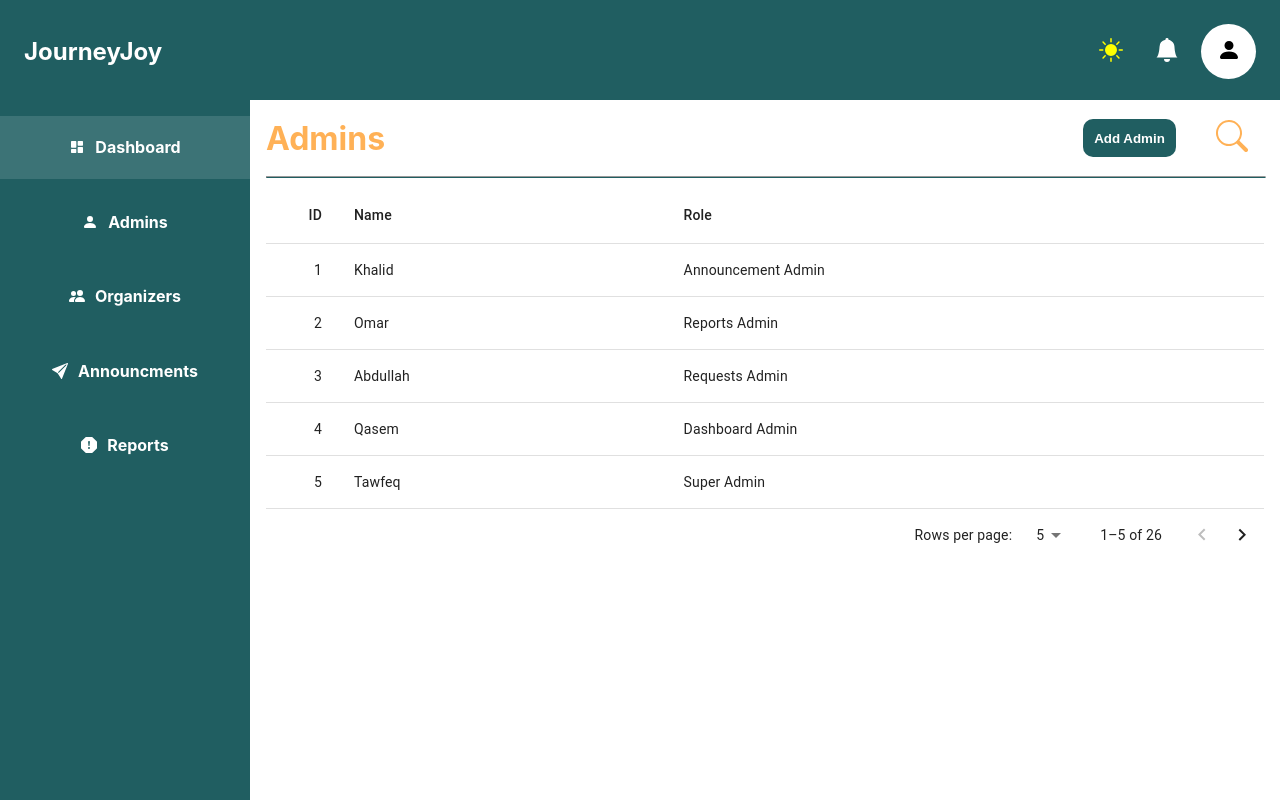
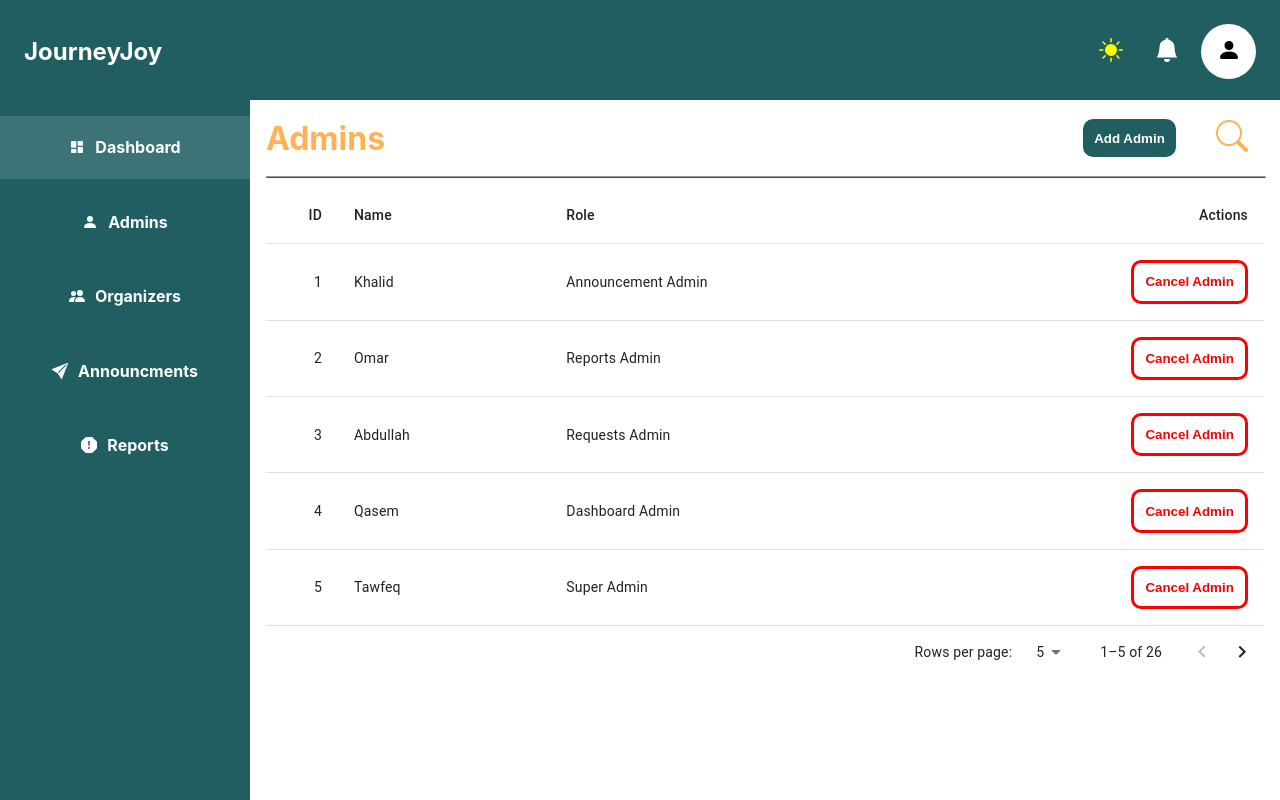
Before and after one commit to KhalidSinan/Travel-App-Web, a React (Create React App) app in the folder TravelAppWeb/travelappweb/: page /admins in a window 1280 px wide. Built offline with nearby package versions, Linux system fonts and the light colour scheme.

Commit message:
generalize the custom button and finish the admins list

```diff
--- a/TravelAppWeb/travelappweb/src/App.js
+++ b/TravelAppWeb/travelappweb/src/App.js
@@ -12,7 +12,6 @@ function App() {
           <Route path="/" element={<DashboardLayout />}>
             <Route index element={<Dashboard />} />
             <Route path="admins" element={<Admins />} />
-            {/* Organizers Here */}
           </Route>
           <Route path="/login" element={<Login />} />
         </Routes>
--- a/TravelAppWeb/travelappweb/src/Pages/Admins/Admins.js
+++ b/TravelAppWeb/travelappweb/src/Pages/Admins/Admins.js
@@ -1,7 +1,7 @@
 import { BsSearch } from 'react-icons/bs';
 import CustomIconButton from '../../helper/Components/IconButton/CustomIconButton';
 import styles from './Admins.module.css';
-import PrimaryButton from '../../helper/Components/PrimaryButton/PrimaryButton';
+import CustomButton from '../../helper/Components/CustomButton/CustomButton.js';
 import AdminsList from './AdminsList';
 
 const Admins = _ => {
@@ -10,7 +10,7 @@ const Admins = _ => {
             <header className={styles['admins-header']}>
                 <h1>Admins</h1>
                 <div className={styles['admins-header-actions']}>
-                    <PrimaryButton name="Add Admin" />
+                    <CustomButton name="Add Admin" />
                     <CustomIconButton
                     icon={<BsSearch color='#ffb156' fontSize={32} />}
                     />
--- a/TravelAppWeb/travelappweb/src/Pages/Admins/Admins.module.css
+++ b/TravelAppWeb/travelappweb/src/Pages/Admins/Admins.module.css
@@ -33,6 +33,7 @@
     gap: 24px;
 }
 
+
 .admins-list {
     grid-area: admins-list;
     padding: 0.5rem 0rem;
--- a/TravelAppWeb/travelappweb/src/Pages/Admins/AdminsList.js
+++ b/TravelAppWeb/travelappweb/src/Pages/Admins/AdminsList.js
@@ -8,7 +8,10 @@ import TableHead from "@mui/material/TableHead";
 import TablePagination from "@mui/material/TablePagination";
 import TableRow from "@mui/material/TableRow";
 import TableSortLabel from "@mui/material/TableSortLabel";
-
+import CustomButton from "../../helper/Components/CustomButton/CustomButton.js";
+import styles from './AdminsList.module.css';
+import CustomIconButton from "../../helper/Components/IconButton/CustomIconButton.js";
+import { BsCrosshair, BsTrash2, BsTrash3Fill, BsTrashFill, BsX } from "react-icons/bs";
 function createData(id, name, role) {
   return {
     id,
@@ -24,25 +27,25 @@ const rows = [
   createData(5, "Tawfeq", "Super Admin"),
   createData(6, "Osama", "Oraganizers Admin"),
   createData(7, "Waled", "Super Admin"),
-  createData(7, "Waled", "Super Admin"),
-  createData(7, "Waled", "Super Admin"),
-  createData(7, "Waled", "Super Admin"),
-  createData(7, "Waled", "Super Admin"),
-  createData(7, "Waled", "Super Admin"),
-  createData(7, "Waled", "Super Admin"),
-  createData(7, "Waled", "Super Admin"),
-  createData(7, "Waled", "Super Admin"),
-  createData(7, "Waled", "Super Admin"),
-  createData(7, "Waled", "Super Admin"),
-  createData(7, "Waled", "Super Admin"),
-  createData(7, "Waled", "Super Admin"),
-  createData(7, "Waled", "Super Admin"),
-  createData(7, "Waled", "Super Admin"),
-  createData(7, "Waled", "Super Admin"),
-  createData(7, "Waled", "Super Admin"),
-  createData(7, "Waled", "Super Admin"),
-  createData(7, "Waled", "Super Admin"),
-  createData(7, "Waled", "Super Admin"),
+  createData(8, "Waled", "Super Admin"),
+  createData(9, "Waled", "Super Admin"),
+  createData(10, "Waled", "Super Admin"),
+  createData(11, "Waled", "Super Admin"),
+  createData(12, "Waled", "Super Admin"),
+  createData(13, "Waled", "Super Admin"),
+  createData(14, "Waled", "Super Admin"),
+  createData(15, "Waled", "Super Admin"),
+  createData(16, "Waled", "Super Admin"),
+  createData(17, "Waled", "Super Admin"),
+  createData(18, "Waled", "Super Admin"),
+  createData(19, "Waled", "Super Admin"),
+  createData(20, "Waled", "Super Admin"),
+  createData(21, "Waled", "Super Admin"),
+  createData(22, "Waled", "Super Admin"),
+  createData(23, "Waled", "Super Admin"),
+  createData(24, "Waled", "Super Admin"),
+  createData(25, "Waled", "Super Admin"),
+  createData(26, "Waled", "Super Admin"),
 ];
 
 function descendingComparator(a, b, orderBy) {
@@ -116,6 +119,13 @@ const AdminsListHead = (props) => {
             </TableSortLabel>
           </TableCell>
         ))}
+        <TableCell
+        key="actions"
+        align="right"
+        padding="normal" >
+
+          Actions
+          </TableCell>
       </TableRow>
     </TableHead>
   );
@@ -165,7 +175,6 @@ const AdminsList = () => {
     <React.Fragment>
       <TableContainer>
         <Table
-          stickyHeader
           aria-label="sticky table"
           sx={{ minWidth: 500 }}
           size="medium"
@@ -181,16 +190,21 @@ const AdminsList = () => {
             {visibleRows.map((row, index) => {
               return (
                 <TableRow
-                  hover
                   tabIndex={-1}
                   key={row.id}
-                  sx={{ cursor: "pointer" }}
                 >
                   <TableCell width={40} align="right">
                     {row.id}
                   </TableCell>
                   <TableCell align="left">{row.name}</TableCell>
                   <TableCell align="left">{row.role}</TableCell>
+                  <TableCell align="right">
+                    <CustomButton
+                    name="Cancel Admin"
+                    primary={false}
+                    classes={styles['remove-admin-btn']}
+                    />
+                  </TableCell>
                 </TableRow>
               );
             })}
--- /dev/null
+++ b/TravelAppWeb/travelappweb/src/Pages/Admins/AdminsList.module.css
@@ -0,0 +1,10 @@
+
+.admins-list {
+    grid-area: admins-list;
+    padding: 0.5rem 0rem;
+}
+
+.remove-admin-btn {
+    border-color: red;
+    color:red;
+}
--- /dev/null
+++ b/TravelAppWeb/travelappweb/src/helper/Components/CustomButton/CustomButton.js
@@ -0,0 +1,12 @@
+import styles from "./CustomButton.module.css";
+
+const CustomButton = ({ name, primary = true, classes}) => {
+  const type = primary ? "primary-btn" : "secondary-btn";
+  return (
+    <button className={`${styles[type]} ${classes}`}>
+      {name}
+    </button>
+  );
+};
+
+export default CustomButton;
--- a/TravelAppWeb/travelappweb/src/helper/Components/SecondaryButton/SecondaryButton.module.css
+++ b/TravelAppWeb/travelappweb/src/helper/Components/CustomButton/CustomButton.module.css
@@ -1,3 +1,26 @@
+
+
+
+.primary-btn{
+    padding: 0.7rem;
+    color: white;
+    font-weight: bold;
+    border: none;
+    border-radius: 10px;
+    background-color: #205E61;
+    transition-duration: 400ms;
+    cursor: pointer;
+}
+
+.primary-btn:hover {
+    scale: 1.125;
+    background-color: #ffb156;
+}
+
+.primary-btn:active {
+    background-color: grey;
+}
+
 
 
 .secondary-btn {
--- a/TravelAppWeb/travelappweb/src/helper/Components/IconButton/CustomIconButton.js
+++ b/TravelAppWeb/travelappweb/src/helper/Components/IconButton/CustomIconButton.js
@@ -6,6 +6,7 @@ const CustomIconButton = ({
   colored = false,
   isAccept = false,
   isDeny = false,
+  classes,
 }) => {
   return (
     <button
@@ -15,7 +16,7 @@ const CustomIconButton = ({
         ${colored ? styles["colored"] : ""}
         ${isAccept ? styles["accept"] : ""}
         ${isDeny ? styles["deny"] : ""}
-        `}
+        ${classes}`}
     >
       {icon}
     </button>
--- a/TravelAppWeb/travelappweb/src/helper/Components/PrimaryButton/PrimaryButton.js
+++ /dev/null
@@ -1,10 +0,0 @@
-
-import styles from './PrimaryButton.module.css';
-
-const PrimaryButton = ({name}) => {
-    return <button className={styles['primary-btn']}>
-        {name}
-    </button>
-}
-
-export default PrimaryButton;
--- a/TravelAppWeb/travelappweb/src/helper/Components/PrimaryButton/PrimaryButton.module.css
+++ /dev/null
@@ -1,22 +0,0 @@
-
-
-
-.primary-btn{
-    padding: 0.7rem;
-    color: white;
-    font-weight: bold;
-    border: none;
-    border-radius: 10px;
-    background-color: #205E61;
-    transition-duration: 400ms;
-    cursor: pointer;
-}
-
-.primary-btn:hover {
-    scale: 1.125;
-    background-color: #ffb156;
-}
-
-.primary-btn:active {
-    background-color: grey;
-}
```
Also changed, not shown: TravelAppWeb/travelappweb/src/helper/Components/SecondaryButton/SecondaryButton.js (deleted, +0 -10 lines).
